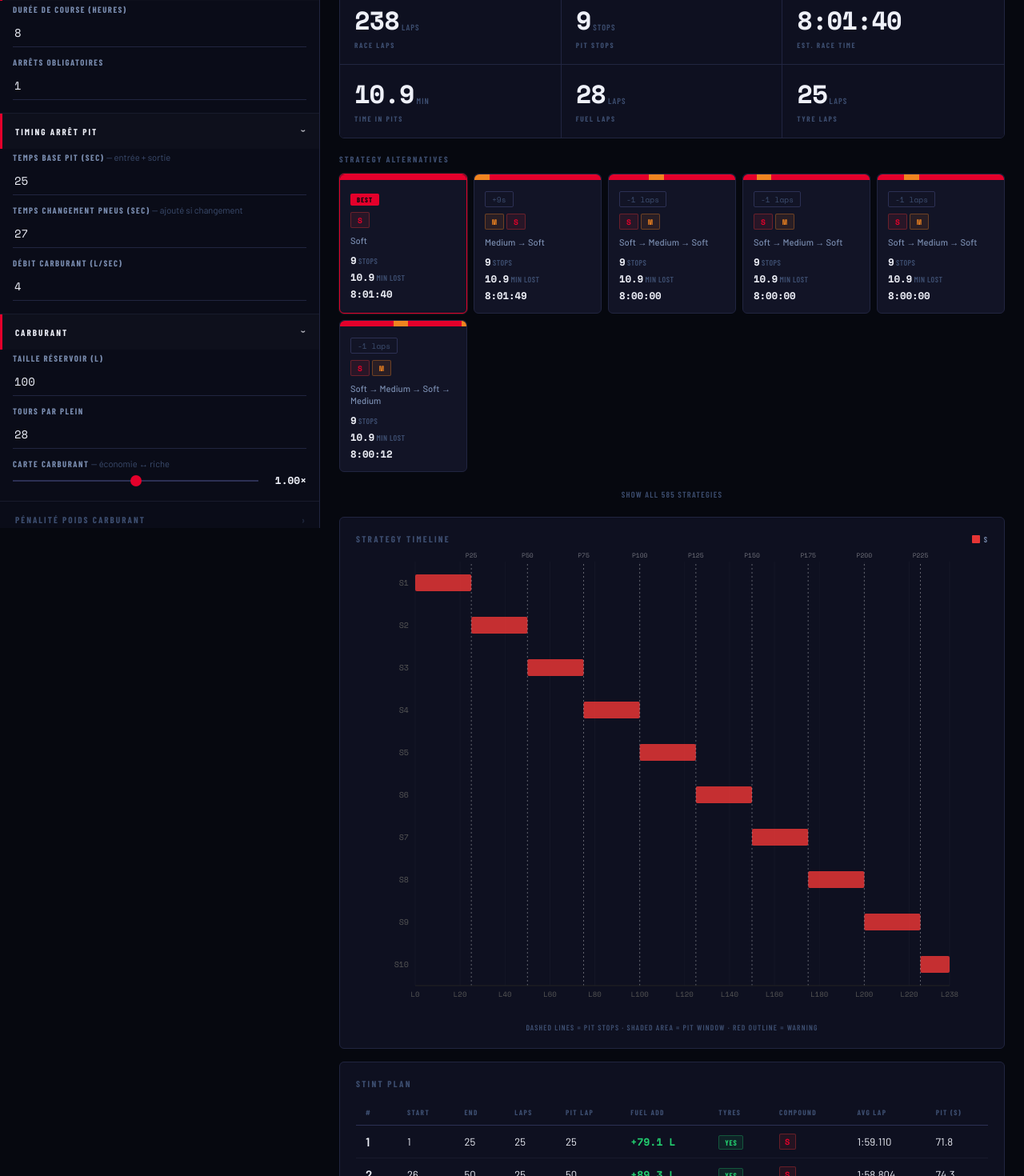
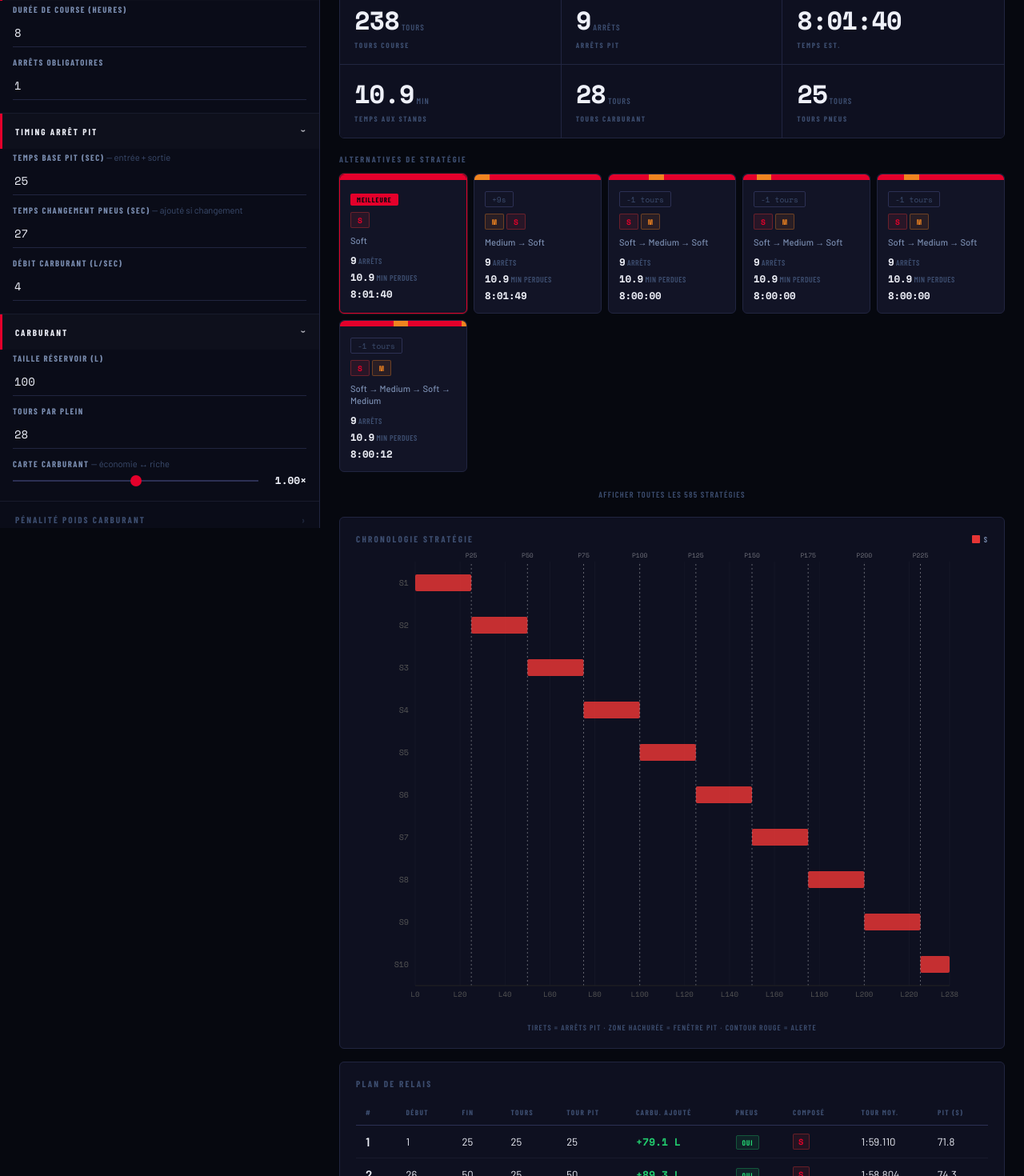
Before and after one commit to Jeremy-Luyckfasseel/Race-Strategies, a React (Vite) app: page / in a window 1280 px wide. Shown: the part 140-1610 px from the top of the page at 80% size. Built offline with nearby package versions, Linux system fonts and the light colour scheme; a web font is replaced by a local one.

Commit message:
i18n: French labels in ResultsSummary, StintTable, StrategyTimeline

```diff
--- a/src/components/ResultsSummary.jsx
+++ b/src/components/ResultsSummary.jsx
@@ -60,12 +60,12 @@ export default function ResultsSummary({ ranked, best, selectedIndex, onSelect }
   const hasWarnings = strat.stints.some((s) => s.warning);
 
   const kpiCards = [
-    { label: "Race Laps",      value: totalLaps,              unit: "laps" },
-    { label: "Pit Stops",      value: numPitStops,            unit: "stops" },
-    { label: "Est. Race Time", value: formatRaceTime(estTotalRaceTimeSecs), unit: "" },
-    { label: "Time in Pits",   value: totalTimeLostMins,      unit: "min" },
-    { label: "Fuel Laps",      value: effectiveLapsPerTank,   unit: "laps" },
-    { label: "Tyre Laps",      value: lapsPerTireSet,         unit: "laps" },
+    { label: "Tours Course",    value: totalLaps,              unit: "tours" },
+    { label: "Arrêts Pit",     value: numPitStops,            unit: "arrêts" },
+    { label: "Temps Est.",     value: formatRaceTime(estTotalRaceTimeSecs), unit: "" },
+    { label: "Temps aux Stands", value: totalTimeLostMins,    unit: "min" },
+    { label: "Tours Carburant", value: effectiveLapsPerTank,  unit: "tours" },
+    { label: "Tours Pneus",    value: lapsPerTireSet,         unit: "tours" },
   ];
 
   const visibleStrategies = showAll ? ranked : ranked.slice(0, INITIAL_SHOW);
@@ -74,7 +74,7 @@ export default function ResultsSummary({ ranked, best, selectedIndex, onSelect }
     <div className="results-summary">
       {hasWarnings && (
         <div className="warning-banner" role="alert">
-          Strategy has warnings — check the stint table below
+          La stratégie a des avertissements — vérifiez le tableau des relais
         </div>
       )}
 
@@ -85,7 +85,7 @@ export default function ResultsSummary({ ranked, best, selectedIndex, onSelect }
               <span className="driver-chip-name">{d.name}</span>
               <span className="driver-chip-time">{formatDriveTime(d.totalTimeSecs)}</span>
               {!d.metMinimum && (
-                <span className="driver-chip-flag">min not met</span>
+                <span className="driver-chip-flag">min non atteint</span>
               )}
             </div>
           ))}
@@ -108,7 +108,7 @@ export default function ResultsSummary({ ranked, best, selectedIndex, onSelect }
       {/* Strategy Alternatives */}
       {ranked.length > 1 && (
         <div className="strategy-comparison">
-          <div className="comparison-heading">Strategy Alternatives</div>
+          <div className="comparison-heading">Alternatives de Stratégie</div>
           <div className="comparison-grid">
             {visibleStrategies.map((entry, idx) => {
               const s = entry.strategy;
@@ -135,10 +135,10 @@ export default function ResultsSummary({ ranked, best, selectedIndex, onSelect }
                   <div className="comparison-card-body">
                     <div>
                       {isBest
-                        ? <span className="best-badge">Best</span>
+                        ? <span className="best-badge">Meilleure</span>
                         : <span className="delta-badge">
                             {lapDelta !== 0
-                              ? `${lapDelta > 0 ? "+" : ""}${lapDelta} laps`
+                              ? `${lapDelta > 0 ? "+" : ""}${lapDelta} tours`
                               : `+${timeDeltaSecs.toFixed(0)}s`}
                           </span>}
                     </div>
@@ -152,8 +152,8 @@ export default function ResultsSummary({ ranked, best, selectedIndex, onSelect }
                     <div className="comparison-label">{entry.label}</div>
 
                     <div className="comparison-stats">
-                      <div><span className="stat-val">{s.numPitStops}</span> stops</div>
-                      <div><span className="stat-val">{(s.totalTimeLostSecs / 60).toFixed(1)}</span> min lost</div>
+                      <div><span className="stat-val">{s.numPitStops}</span> arrêts</div>
+                      <div><span className="stat-val">{(s.totalTimeLostSecs / 60).toFixed(1)}</span> min perdues</div>
                       <div><span className="stat-val">{formatRaceTime(s.estTotalRaceTimeSecs)}</span></div>
                     </div>
                   </div>
@@ -167,7 +167,7 @@ export default function ResultsSummary({ ranked, best, selectedIndex, onSelect }
               className="btn-ghost show-more-btn"
               onClick={() => setShowAll((v) => !v)}
             >
-              {showAll ? `Show top ${INITIAL_SHOW}` : `Show all ${ranked.length} strategies`}
+              {showAll ? `Afficher top ${INITIAL_SHOW}` : `Afficher toutes les ${ranked.length} stratégies`}
             </button>
           )}
         </div>
--- a/src/components/StintTable.jsx
+++ b/src/components/StintTable.jsx
@@ -8,22 +8,22 @@ export default function StintTable({ stints }) {
   return (
     <div className="card">
       <div className="card-header">
-        <span className="card-title">Stint Plan</span>
+        <span className="card-title">Plan de Relais</span>
       </div>
       <div className="table-scroll">
         <table className="stint-table" aria-label="Lap-by-stint breakdown">
           <thead>
             <tr>
               <th>#</th>
-              {multiDriver && <th>Driver</th>}
-              <th>Start</th>
-              <th>End</th>
-              <th>Laps</th>
-              <th>Pit Lap</th>
-              <th>Fuel Add</th>
-              <th>Tyres</th>
-              <th>Compound</th>
-              <th>Avg Lap</th>
+              {multiDriver && <th>Pilote</th>}
+              <th>Début</th>
+              <th>Fin</th>
+              <th>Tours</th>
+              <th>Tour Pit</th>
+              <th>Carbu. Ajouté</th>
+              <th>Pneus</th>
+              <th>Composé</th>
+              <th>Tour Moy.</th>
               <th>Pit (s)</th>
             </tr>
           </thead>
@@ -43,7 +43,7 @@ export default function StintTable({ stints }) {
                   <td>{stint.lapsInStint}</td>
                   <td>
                     {isLast
-                      ? <span className="finish-label">Finish</span>
+                      ? <span className="finish-label">Arrivée</span>
                       : stint.pitLap}
                   </td>
                   <td>
@@ -56,7 +56,7 @@ export default function StintTable({ stints }) {
                   <td>
                     {isLast ? "—" : (
                       <span className={`tire-badge ${stint.tiresChanged ? "changed" : "not-changed"}`}>
-                        {stint.tiresChanged ? "Yes" : "No"}
+                        {stint.tiresChanged ? "Oui" : "Non"}
                       </span>
                     )}
                   </td>
@@ -79,7 +79,7 @@ export default function StintTable({ stints }) {
       </div>
       {stints.some((s) => s.warning) && (
         <p className="field-note" style={{ marginTop: 10, textAlign: "right" }}>
-          Rows highlighted in red indicate fuel or tyre warnings — hover for details.
+          Les lignes en rouge indiquent des alertes carburant ou pneus — survolez pour les détails.
         </p>
       )}
     </div>
--- a/src/components/StrategyTimeline.jsx
+++ b/src/components/StrategyTimeline.jsx
@@ -23,13 +23,13 @@ function CustomTooltip({ active, payload }) {
   if (!s) return null;
   return (
     <div className="timeline-tooltip">
-      <div className="tt-title">Stint {s.stintNum} — {s.compoundName}</div>
-      <div>Laps {s.startLap}–{s.endLap}&nbsp;({s.lapsInStint} laps)</div>
-      {s.fuelToAddLiters > 0 && <div>Fuel added: +{s.fuelToAddLiters.toFixed(1)} L</div>}
-      {s.tiresChanged && <div>Tyres changed</div>}
-      {s.pitStopTimeSecs > 0 && <div>Pit time: {s.pitStopTimeSecs.toFixed(1)} s</div>}
+      <div className="tt-title">Relais {s.stintNum} — {s.compoundName}</div>
+      <div>Tours {s.startLap}–{s.endLap}&nbsp;({s.lapsInStint} tours)</div>
+      {s.fuelToAddLiters > 0 && <div>Carbu. ajouté : +{s.fuelToAddLiters.toFixed(1)} L</div>}
+      {s.tiresChanged && <div>Pneus changés</div>}
+      {s.pitStopTimeSecs > 0 && <div>Temps pit : {s.pitStopTimeSecs.toFixed(1)} s</div>}
       {s.pitWindowLatestLap && s.pitWindowLatestLap > s.endLap && (
-        <div>Window: pit by L{s.pitWindowLatestLap}</div>
+        <div>Fenêtre : pit avant T{s.pitWindowLatestLap}</div>
       )}
       {s.warning && <div className="tt-warning">{s.warning}</div>}
     </div>
@@ -68,7 +68,7 @@ export default function StrategyTimeline({ stints, totalLaps }) {
   return (
     <div className="card">
       <div className="card-header">
-        <span className="card-title">Strategy Timeline</span>
+        <span className="card-title">Chronologie Stratégie</span>
         <div className="timeline-legend">
           {Object.entries(COMPOUND_COLORS)
             .filter(([id]) => usedCompounds.has(id))
@@ -156,7 +156,7 @@ export default function StrategyTimeline({ stints, totalLaps }) {
       </ResponsiveContainer>
 
       <p className="timeline-hint">
-        Dashed lines = pit stops · Shaded area = pit window · Red outline = warning
+        Tirets = arrêts pit · Zone hachurée = fenêtre pit · Contour rouge = alerte
       </p>
     </div>
   );
```
